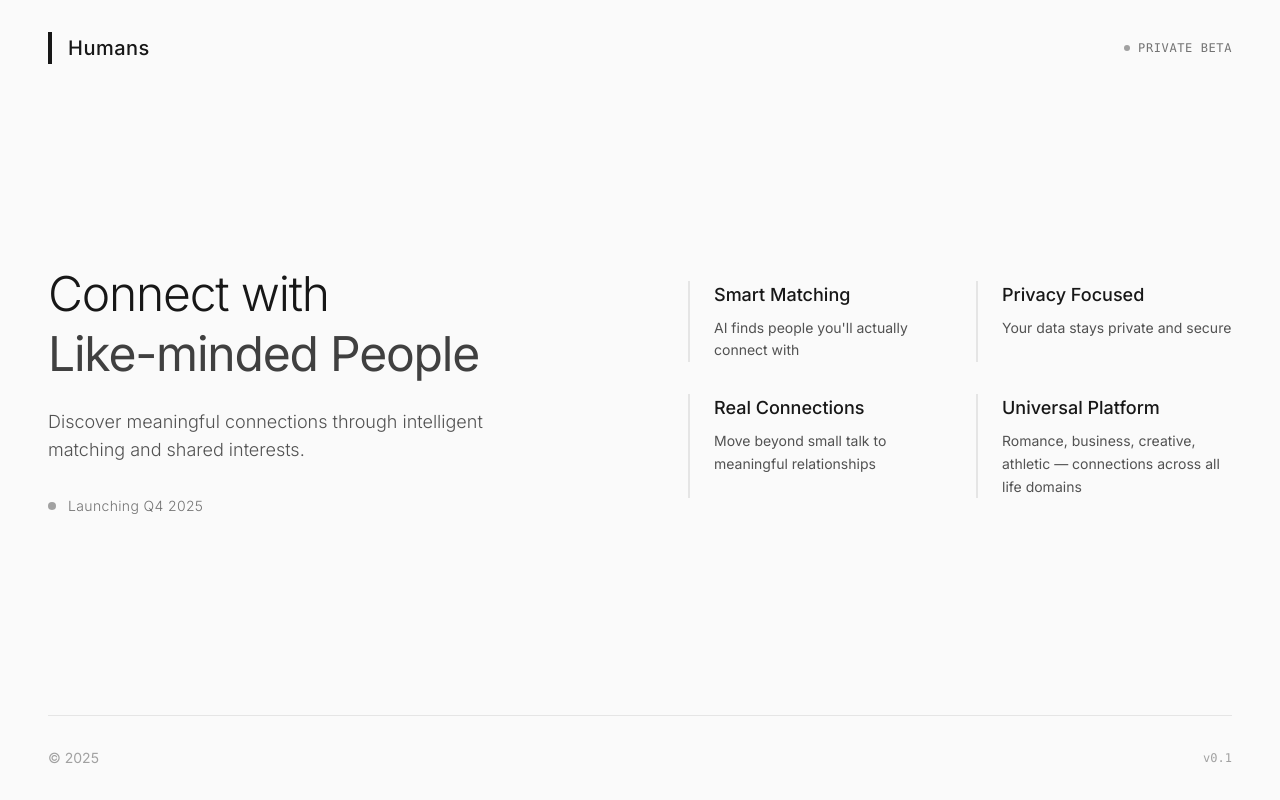
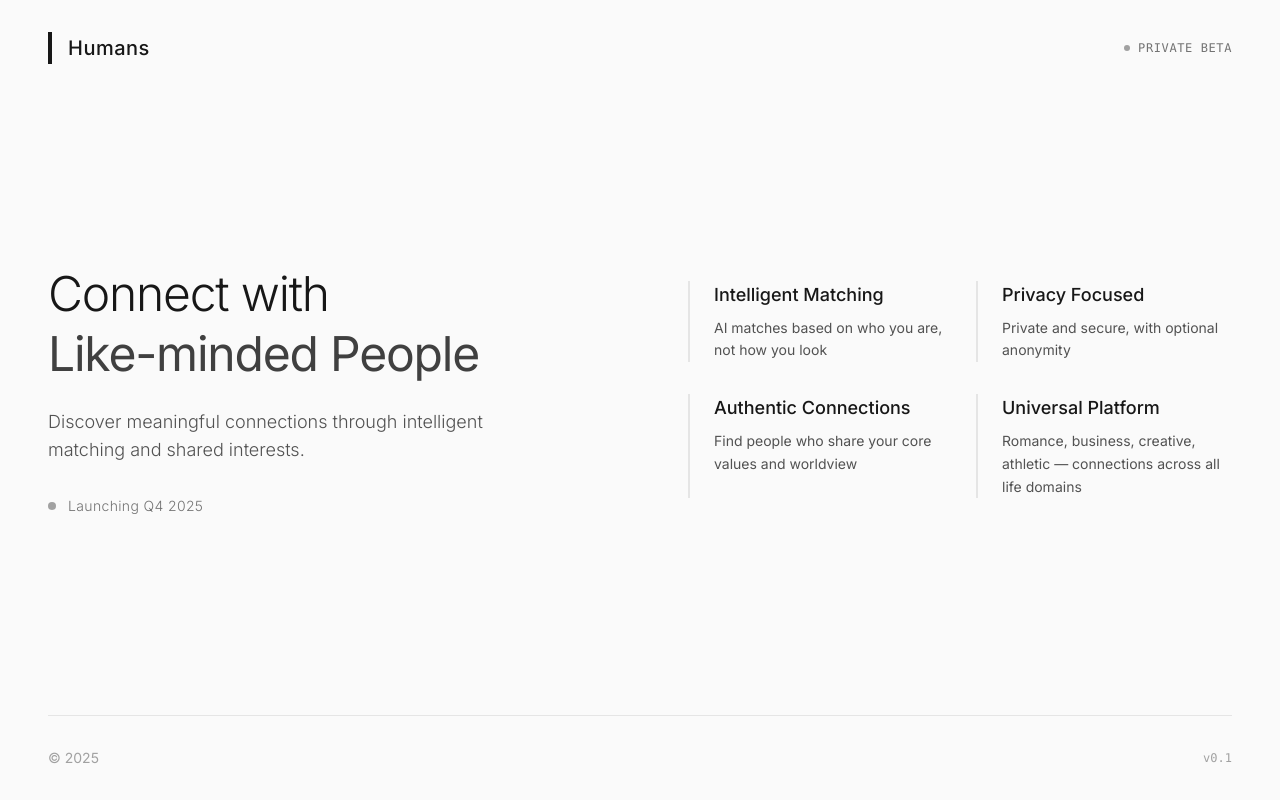
Before and after one commit to arkydev/humansconnect.ai.web, a SvelteKit app: page / in a window 1280 px wide. Built offline with nearby package versions, Linux system fonts and the light colour scheme.

Commit message:
feat: improve feature descriptions for privacy and matching sections

```diff
--- a/src/routes/+page.svelte
+++ b/src/routes/+page.svelte
@@ -105,18 +105,18 @@
 			<div class="space-y-8 sm:space-y-12 flex flex-col items-center xl:items-start">
 				<div class="space-y-6 sm:space-y-8 max-w-md xl:max-w-none xl:grid xl:grid-cols-2 xl:gap-x-8 xl:gap-y-8 xl:space-y-0">
 					<div class="border-l-2 border-neutral-200 pl-4 sm:pl-6">
-						<h3 class="text-base sm:text-lg font-medium mb-1 sm:mb-2 text-neutral-900">Smart Matching</h3>
-						<div class="text-neutral-600 text-sm leading-relaxed">AI finds people you'll actually connect with</div>
+						<h3 class="text-base sm:text-lg font-medium mb-1 sm:mb-2 text-neutral-900">Intelligent Matching</h3>
+						<div class="text-neutral-600 text-sm leading-relaxed">AI matches based on who you are, not how you look</div>
 					</div>
 
 					<div class="border-l-2 border-neutral-200 pl-4 sm:pl-6">
 						<h3 class="text-base sm:text-lg font-medium mb-1 sm:mb-2 text-neutral-900">Privacy Focused</h3>
-						<div class="text-neutral-600 text-sm leading-relaxed">Your data stays private and secure</div>
+						<div class="text-neutral-600 text-sm leading-relaxed">Private and secure, with optional anonymity</div>
 					</div>
 
 					<div class="border-l-2 border-neutral-200 pl-4 sm:pl-6">
-						<h3 class="text-base sm:text-lg font-medium mb-1 sm:mb-2 text-neutral-900">Real Connections</h3>
-						<div class="text-neutral-600 text-sm leading-relaxed">Move beyond small talk to meaningful relationships</div>
+						<h3 class="text-base sm:text-lg font-medium mb-1 sm:mb-2 text-neutral-900">Authentic Connections</h3>
+						<div class="text-neutral-600 text-sm leading-relaxed">Find people who share your core values and worldview</div>
 					</div>
 
 					<div class="border-l-2 border-neutral-200 pl-4 sm:pl-6">
```
